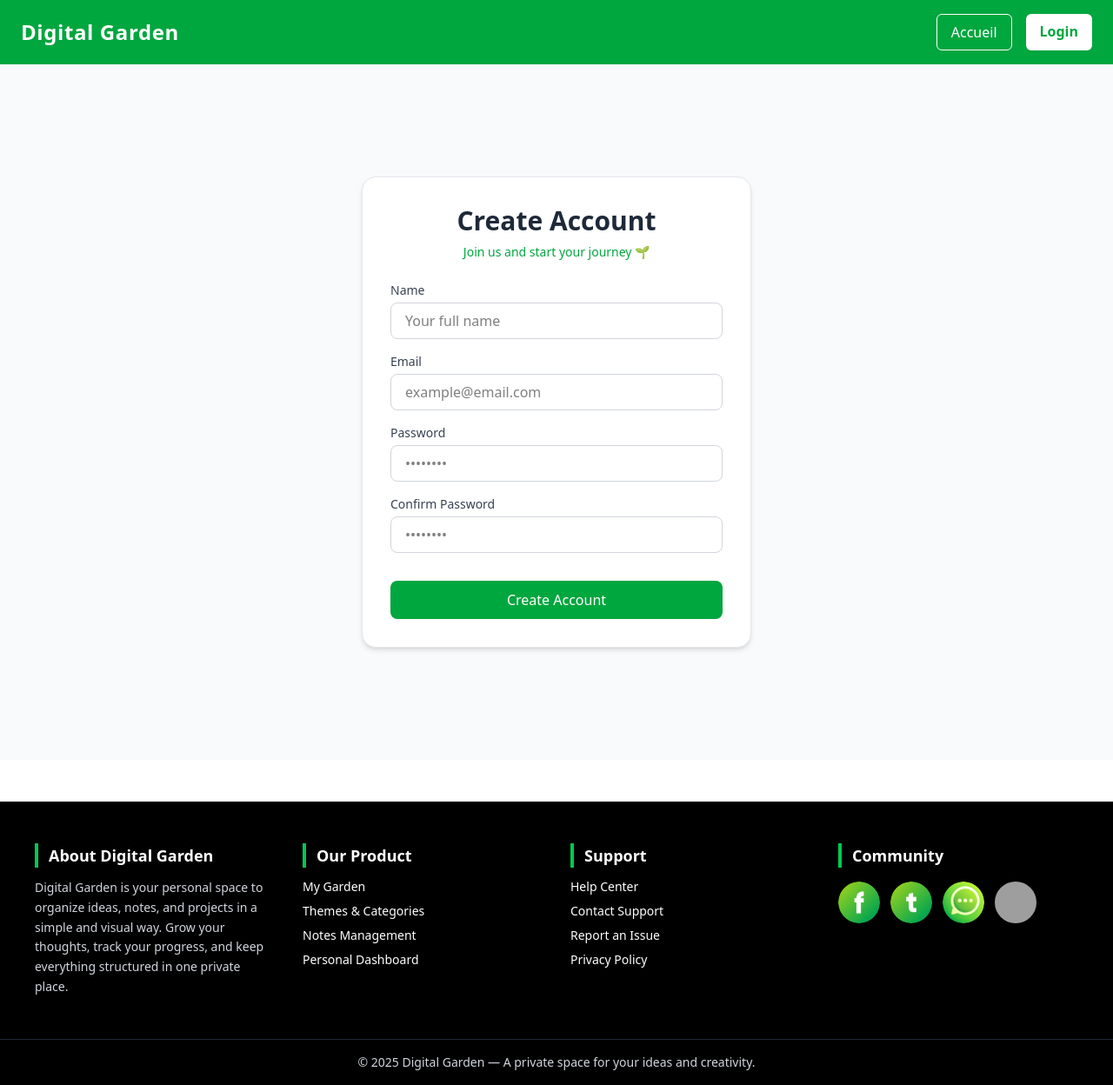
After one commit to ISMAILBENMEZI/Digital-Garden_Version-POO, a PHP site: page /public/register.php in a window 1280 px wide. The commit adds this page. Shown: the whole page at 87% size. Run offline with PHP 8.4, Linux system fonts and the light colour scheme; grey boxes are pictures that could not be loaded.

Commit message:
finished creat page register with use html and css

```diff
--- a/Entity/Note.php
+++ b/Entity/Note.php
@@ -60,5 +60,5 @@ class note
         else{
             throw new InvalidArgumentException("Rating must be between 0 and 5.");
         }
-    }
 }
+}
--- a/includes/footer.php
+++ b/includes/footer.php
@@ -42,6 +42,7 @@
               <h3 class="text-lg font-semibold mb-4 border-l-4 border-green-500 pl-3">
                   Community
               </h3>
+              <?php if ($page === "index"): ?>
                   <div class="flex flex-wrap gap-3">
                       <a href="#">
                           <img src="./IMG/letter-f_8370671.png"
@@ -64,6 +65,31 @@
                               alt="YouTube">
                       </a>
                   </div>
+              <?php elseif ($page === "register"): ?>
+
+                  <div class="flex flex-wrap gap-3">
+                      <a href="#">
+                          <img src="../IMG/letter-f_8370671.png"
+                              class="w-12 h-12 rounded-full transition transform hover:-translate-y-1 hover:shadow-[0_0_10px_#22c55e]"
+                              alt="Facebook">
+                      </a>
+                      <a href="#">
+                          <img src="../IMG/letter-t_8370646 (1).png"
+                              class="w-12 h-12 rounded-full transition transform hover:-translate-y-1 hover:shadow-[0_0_10px_#22c55e]"
+                              alt="Instagram">
+                      </a>
+                      <a href="#">
+                          <img src="../IMG/whatsapp_3698386.png"
+                              class="w-12 h-12 rounded-full transition transform hover:-translate-y-1 hover:shadow-[0_0_10px_#22c55e]"
+                              alt="X">
+                      </a>
+                      <a href="#">
+                          <img src="../IMG/photo-camera_3324888.png"
+                              class="w-12 h-12 rounded-full transition transform hover:-translate-y-1 hover:shadow-[0_0_10px_#22c55e]"
+                              alt="YouTube">
+                      </a>
+                  </div>
+              <?php endif; ?>
           </div>
 
       </div>
--- a/includes/header.php
+++ b/includes/header.php
@@ -8,9 +8,21 @@
 
           <?php if ($page === 'index'): ?>
               <div class="flex space-x-4">
-                <a href="register.php"
+                  <a href="./public/register.php"
                       class="px-4 py-2 rounded-md border border-white hover:bg-white hover:text-green-600 transition">
                       Create Account
+                  </a>
+
+                  <a href="login.php"
+                      class="px-4 py-2 rounded-md bg-white text-green-600 font-semibold hover:bg-green-100 transition">
+                      Login
+                  </a>
+              </div>
+          <?php elseif ($page === 'register'): ?>
+              <div class="flex space-x-4">
+                  <a href="../register.php"
+                      class="px-4 py-2 rounded-md border border-white hover:bg-white hover:text-green-600 transition">
+                      Accueil
                   </a>
 
                   <a href="login.php"
--- a/index.php
+++ b/index.php
@@ -4,7 +4,7 @@
 <head>
     <meta charset="UTF-8">
     <meta name="viewport" content="width=device-width, initial-scale=1.0">
-    <link href="public/style.css" rel="stylesheet">
+    <link href="public_assets/style.css" rel="stylesheet">
 </head>
 
 <body>
--- /dev/null
+++ b/public/register.php
@@ -0,0 +1,86 @@
+<!DOCTYPE html>
+<html lang="en">
+
+<head>
+    <meta charset="UTF-8">
+    <meta name="viewport" content="width=device-width, initial-scale=1.0">
+    <title>Create Account</title>
+  <script src="https://cdn.jsdelivr.net/npm/@tailwindcss/browser@4"></script>
+</head>
+
+<body>
+    <?php
+    $page = 'register';
+    require_once "../includes/header.php";
+    ?>
+    <main class="min-h-screen flex items-center justify-center bg-gray-50">
+        <div class="w-full max-w-md p-8 bg-white border border-gray-200 rounded-2xl shadow-md">
+
+            <h1 class="text-3xl font-semibold text-gray-800 text-center mb-2">
+                Create Account
+            </h1>
+            <p class="text-center text-green-600 text-sm mb-6">
+                Join us and start your journey 🌱
+            </p>
+
+            <form class="space-y-4" id="form" method="POST" action="register.php">
+
+                <div>
+                    <label class="block text-sm font-medium text-gray-700 mb-1">
+                        Name
+                    </label>
+                    <input type="text" id="userName" name="userName"
+                        placeholder="Your full name"
+                        class="w-full px-4 py-2 border border-gray-300 rounded-lg
+                           focus:outline-none focus:ring-2 focus:ring-green-500
+                           focus:border-green-500">
+                </div>
+
+                <div>
+                    <label class="block text-sm font-medium text-gray-700 mb-1">
+                        Email
+                    </label>
+                    <input type="email" id="email" name="email"
+                        placeholder="example@email.com"
+                        class="w-full px-4 py-2 border border-gray-300 rounded-lg
+                           focus:outline-none focus:ring-2 focus:ring-green-500
+                           focus:border-green-500">
+                </div>
+
+                <div>
+                    <label class="block text-sm font-medium text-gray-700 mb-1">
+                        Password
+                    </label>
+                    <input type="password" id="password" name="password"
+                        placeholder="••••••••"
+                        class="w-full px-4 py-2 border border-gray-300 rounded-lg
+                           focus:outline-none focus:ring-2 focus:ring-green-500
+                           focus:border-green-500">
+                </div>
+
+                <div>
+                    <label class="block text-sm font-medium text-gray-700 mb-1">
+                        Confirm Password
+                    </label>
+                    <input type="password" id="confirmPassword" name="confirmPassword"
+                        placeholder="••••••••"
+                        class="w-full px-4 py-2 border border-gray-300 rounded-lg
+                           focus:outline-none focus:ring-2 focus:ring-green-500
+                           focus:border-green-500">
+                </div>
+
+                <button type="submit" name="createAccount"
+                    class="w-full mt-4 bg-green-600 text-white py-2.5 rounded-lg font-medium
+                       hover:bg-green-700 transition duration-200">
+                    Create Account
+                </button>
+            </form>
+        </div>
+    </main>
+
+    <?php require_once "../includes/footer.php" ?>
+
+    <script src="public/register.js"></script>
+</body>
+
+</html>
```
Also changed, not shown: public_assets/style.css (renamed from public/style.css). Lines whose indentation alone changed are shown as unchanged.
